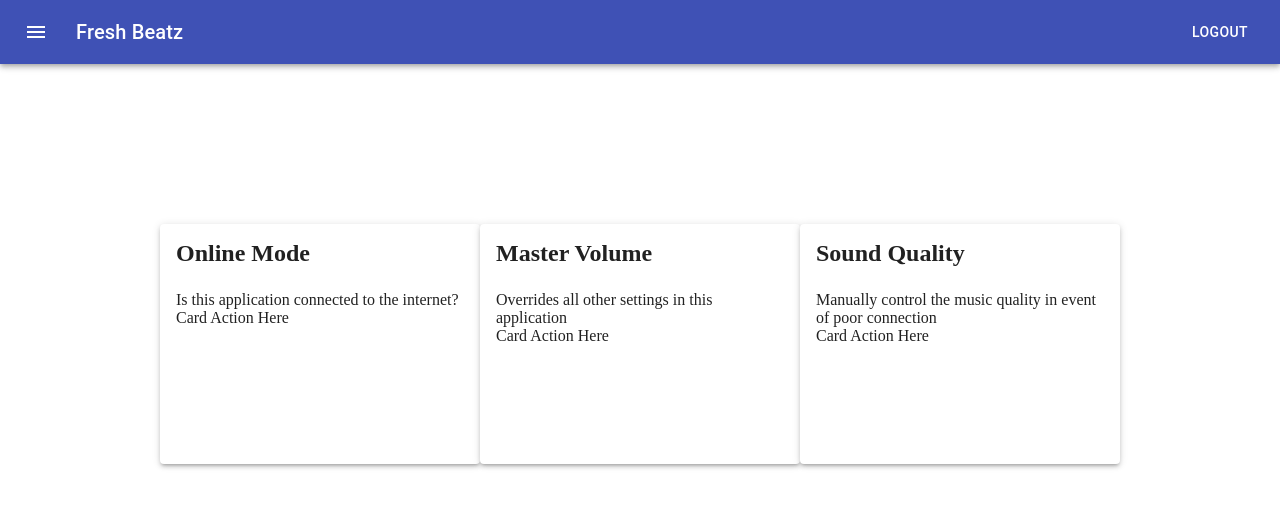
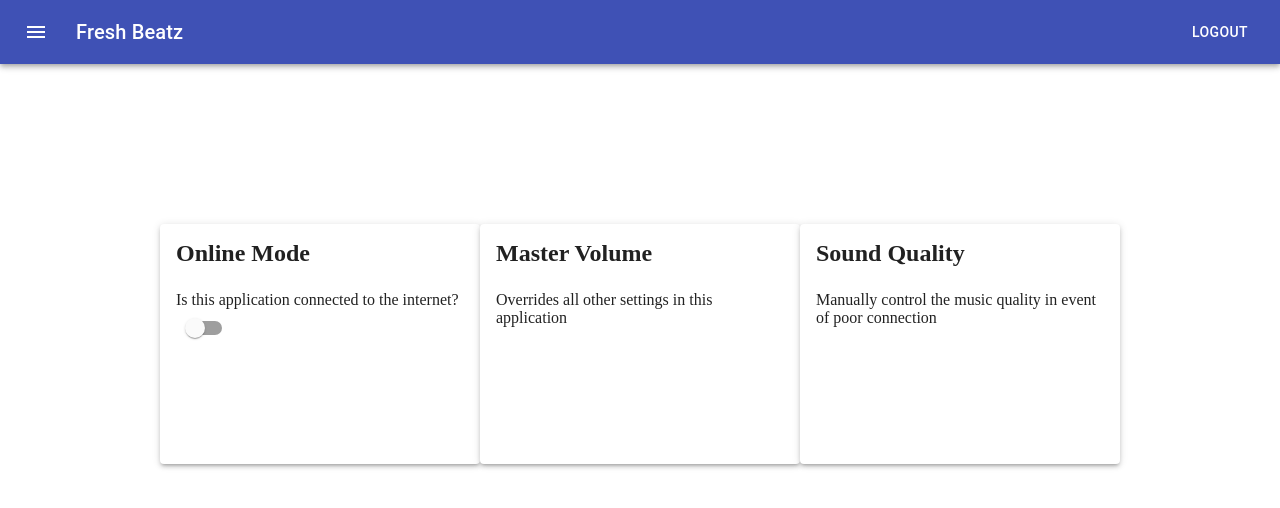
Before and after one commit to DavidAndreww/411_week3_musicApp, a React (Create React App) app: page / in a window 1280 px wide. Shown: the top 508 px of the page. Built offline with nearby package versions, Linux system fonts and the light colour scheme.

Commit message:
passing in actions to each card dynamically

```diff
--- a/src/components/Card.js
+++ b/src/components/Card.js
@@ -3,12 +3,12 @@ import Paper from "@material-ui/core/Paper";
 import CardContent from "./CardContent";
 import CardActions from "./CardActions";
 
-const Card = ({title, content}) => {
+const Card = ({title, content, action}) => {
 
   return (
     <Paper className="card" elevation={3}>
       <CardContent title={title} content={content}/>
-      <CardActions />
+      <CardActions action={action} />
     </Paper>
   );
 };
--- a/src/components/CardActions.js
+++ b/src/components/CardActions.js
@@ -1,8 +1,10 @@
 import React from 'react'
 
-const CardActions = () => {
+const CardActions = ({ action }) => {
   return (
-    <div>Card Action Here</div>
+    <div>
+      {action}
+    </div>
   )
 }
 
--- a/src/components/Dashboard.js
+++ b/src/components/Dashboard.js
@@ -16,7 +16,7 @@ class Dashboard extends React.Component {
       "Manually control the music quality in event of poor connection";
     return (
       <div className="dashboard">
-        <Card title={onlineCardTitle} content={onlineCardContent} />
+        <Card title={onlineCardTitle} content={onlineCardContent} action={<CardSwitch />}/>
         <Card title={volumeCardTitle} content={volumeCardContent} />
         <Card title={soundCardTitle} content={soundCardContent} />
       </div>
```
